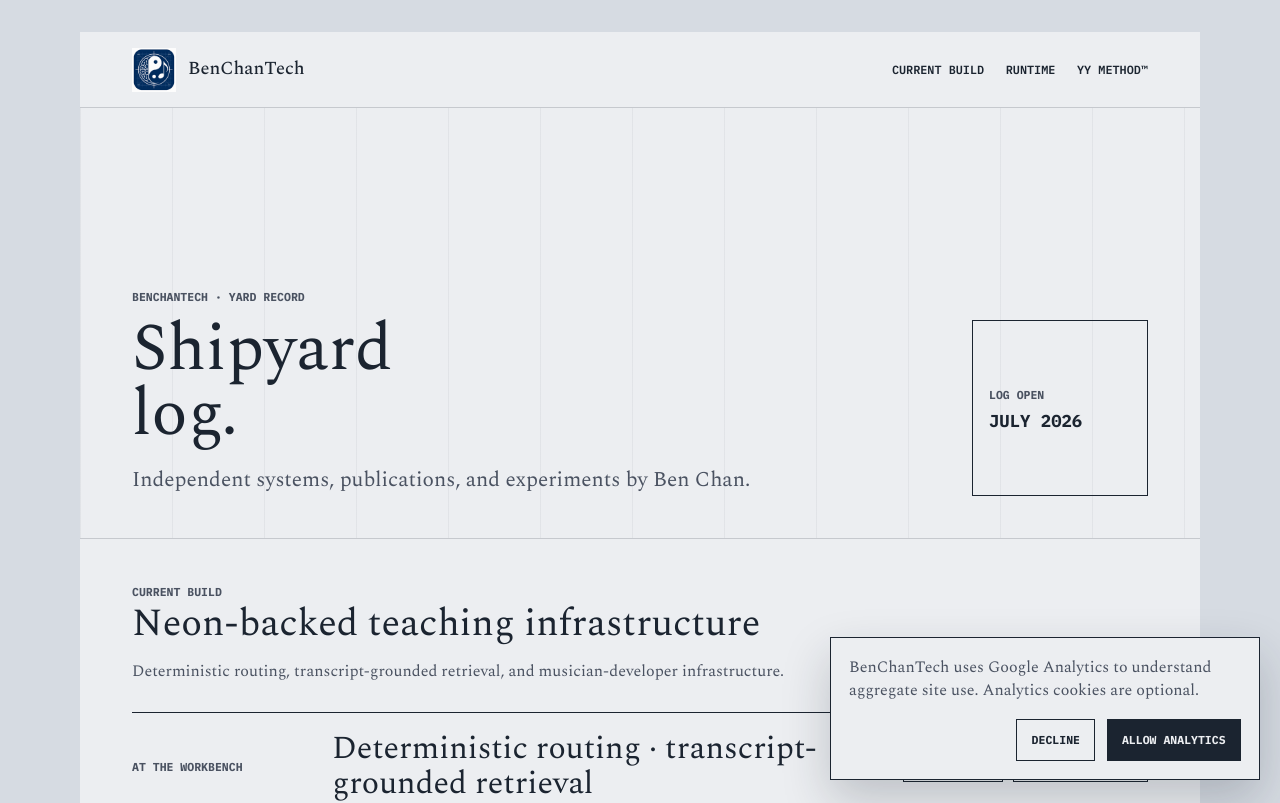
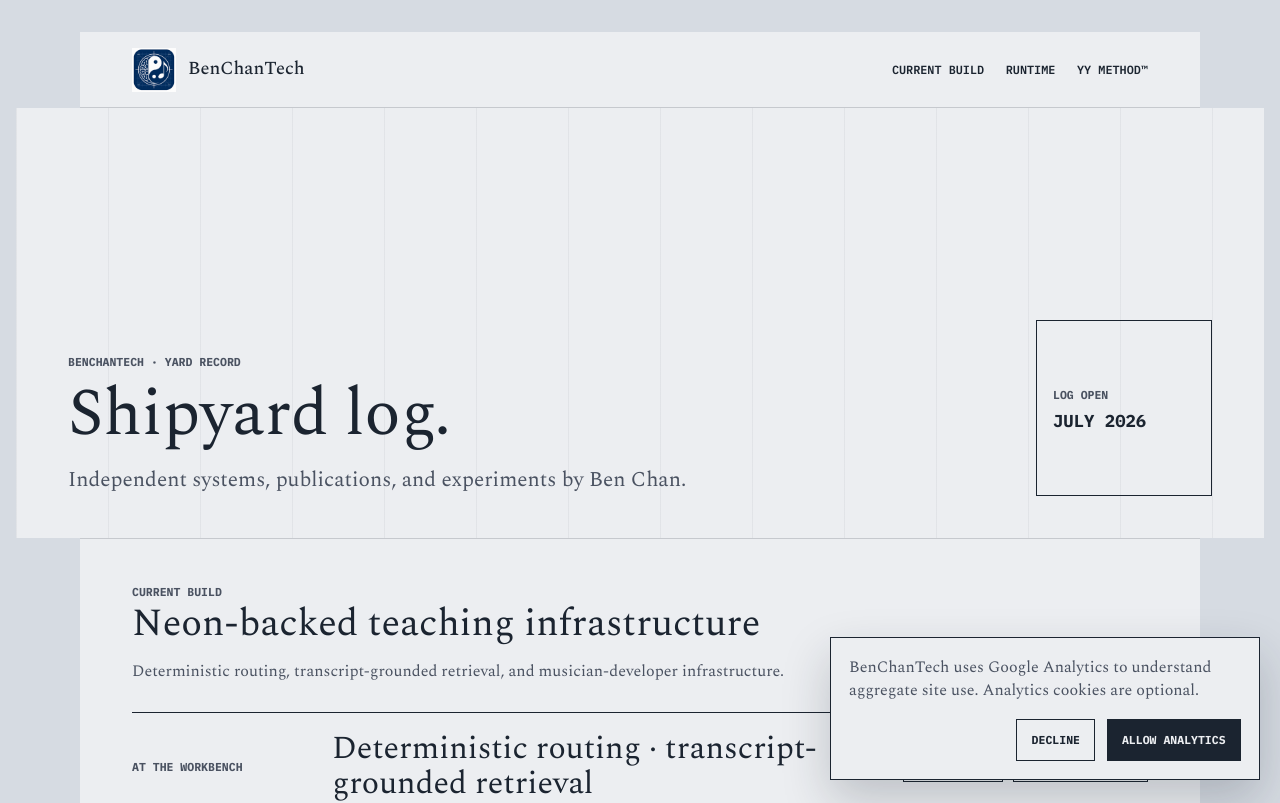
Before and after one commit to benchantech/blog, a Next.js app: page / in a window 1280 px wide. Shown: the top 803 px of the page. Built offline with nearby package versions, Linux system fonts and the light colour scheme; no server answers.

Commit message:
Allow homepage hero to span wider

```diff
--- a/app/globals.css
+++ b/app/globals.css
@@ -192,7 +192,9 @@ main {
 }
 
 .yard-hero {
+  width: min(calc(100% - 2rem), 1320px);
   min-height: 430px;
+  grid-template-columns: minmax(0, 1fr) 176px;
   align-items: end;
   background:
     linear-gradient(90deg, rgba(27, 36, 48, 0.05) 1px, transparent 1px),
@@ -200,8 +202,12 @@ main {
   background-size: 92px 100%;
 }
 
+.yard-hero .hero-copy-block {
+  max-width: none;
+}
+
 .yard-hero h1 {
-  max-width: 8ch;
+  max-width: none;
 }
 
 .yard-stamp {
```
